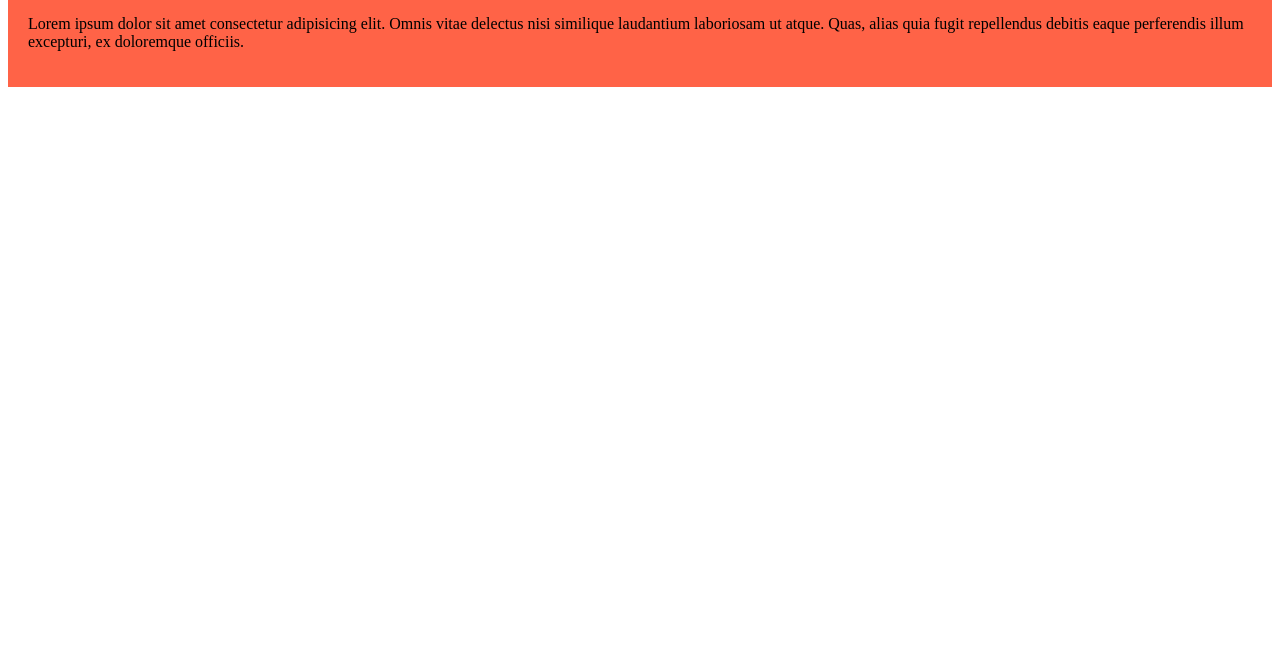
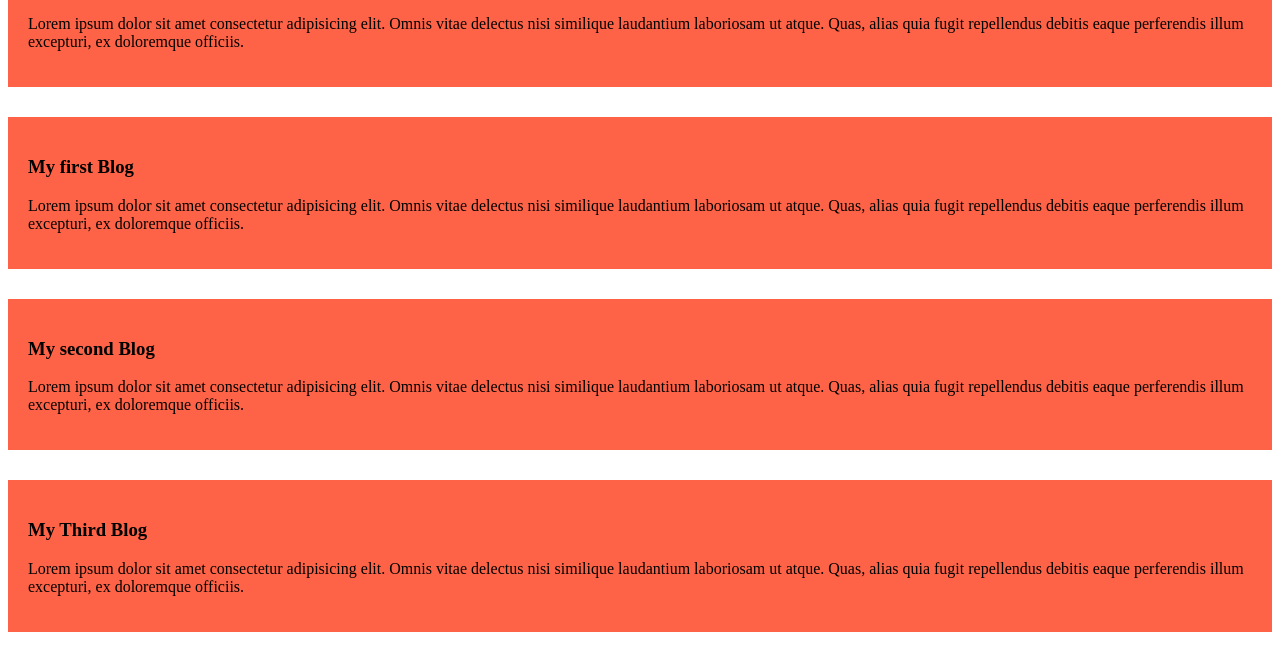
Before and after one commit to Khairul76454542/my-website, a plain HTML site: page index.html in a window 1280 px wide. Shown: the part 72-742 px from the top of the page. Drawn offline with Linux system fonts and the light colour scheme.

Commit message:
added the second and the third blog

```diff
--- a/index.html
+++ b/index.html
@@ -14,6 +14,26 @@
             alias quia fugit repellendus debitis eaque perferendis
             illum excepturi, ex doloremque officiis.</p>
     </div>
-
+    <div>
+        <h3>My first Blog</h3>
+        <p>Lorem ipsum dolor sit amet consectetur adipisicing elit.
+            Omnis vitae delectus nisi similique laudantium laboriosam ut atque. Quas,
+            alias quia fugit repellendus debitis eaque perferendis
+            illum excepturi, ex doloremque officiis.</p>
+    </div>
+    <div>
+        <h3>My second Blog</h3>
+        <p>Lorem ipsum dolor sit amet consectetur adipisicing elit.
+            Omnis vitae delectus nisi similique laudantium laboriosam ut atque. Quas,
+            alias quia fugit repellendus debitis eaque perferendis
+            illum excepturi, ex doloremque officiis.</p>
+    </div>
+    <div>
+        <h3>My Third Blog</h3>
+        <p>Lorem ipsum dolor sit amet consectetur adipisicing elit.
+            Omnis vitae delectus nisi similique laudantium laboriosam ut atque. Quas,
+            alias quia fugit repellendus debitis eaque perferendis
+            illum excepturi, ex doloremque officiis.</p>
+    </div>
 </body>
 </html>
--- a/styles/blog.css
+++ b/styles/blog.css
@@ -1,4 +1,5 @@
 div{
     background-color: tomato;
     padding: 20px;
+    margin-bottom: 30px;
 }
```
